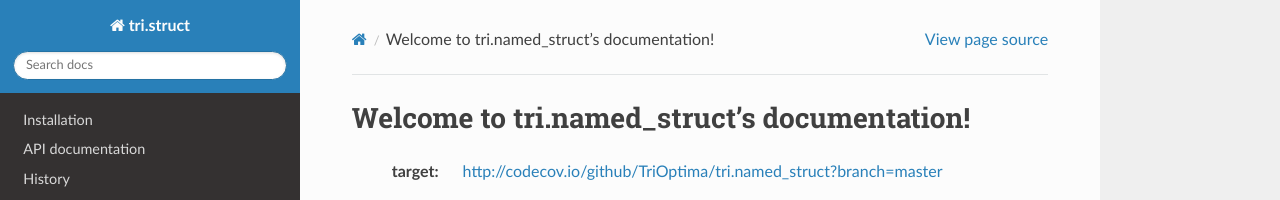
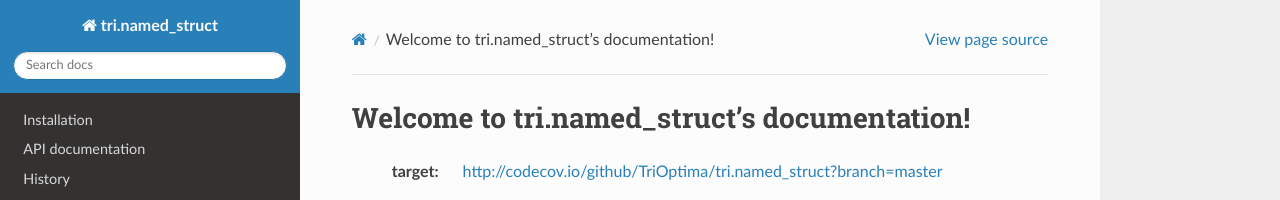
Before and after one commit to TriOptima/named_struct, a Sphinx documentation site: the page built from docs/index.rst, in a window 1280 px wide. Shown: the top 200 px of the page. Built offline with Sphinx 7.4.7 and the Read the Docs theme 2.0.0, drawn with Linux system fonts in a browser that asks for light colours; the version number could not be read and is left out.

Commit message:
incorrect tri.struct references left over

```diff
--- a/docs/conf.py
+++ b/docs/conf.py
@@ -57,7 +57,7 @@ source_suffix = '.rst'
 master_doc = 'index'
 
 # General information about the project.
-project = u'tri.struct'
+project = u'tri.named_struct'
 copyright = u'2015, Anders Hovmöller'
 
 # The version info for the project you're documenting, acts as replacement for
@@ -65,9 +65,9 @@ copyright = u'2015, Anders Hovmöller'
 # built documents.
 #
 # The short X.Y version.
-version = tri.struct.__version__
+version = tri.named_struct.__version__
 # The full version, including alpha/beta/rc tags.
-release = tri.struct.__version__
+release = tri.named_struct.__version__
 
 # The language for content autogenerated by Sphinx. Refer to documentation
 # for a list of supported languages.
@@ -204,7 +204,7 @@ latex_elements = {
 # Grouping the document tree into LaTeX files. List of tuples
 # (source start file, target name, title, author, documentclass [howto/manual]).
 latex_documents = [
-  ('index', 'tri.struct.tex', u'tri.struct Documentation',
+  ('index', 'tri.named_struct.tex', u'tri.named_struct Documentation',
    u'Anders Hovmöller', 'manual'),
 ]
 
@@ -234,7 +234,7 @@ latex_documents = [
 # One entry per manual page. List of tuples
 # (source start file, name, description, authors, manual section).
 man_pages = [
-    ('index', 'tri.struct', u'tri.struct Documentation',
+    ('index', 'tri.named_struct', u'tri.named_struct Documentation',
      [u'Anders Hovmöller'], 1)
 ]
 
@@ -248,8 +248,8 @@ man_pages = [
 # (source start file, target name, title, author,
 #  dir menu entry, description, category)
 texinfo_documents = [
-  ('index', 'tri.struct', u'tri.struct Documentation',
-   u'Anders Hovmöller', 'tri.struct', 'One line description of project.',
+  ('index', 'tri.named_struct', u'tri.named_struct Documentation',
+   u'Anders Hovmöller', 'tri.named_struct', 'One line description of project.',
    'Miscellaneous'),
 ]
 
```
Also changed, not shown: docs/tri.struct.rst (deleted, +0 -10 lines).
